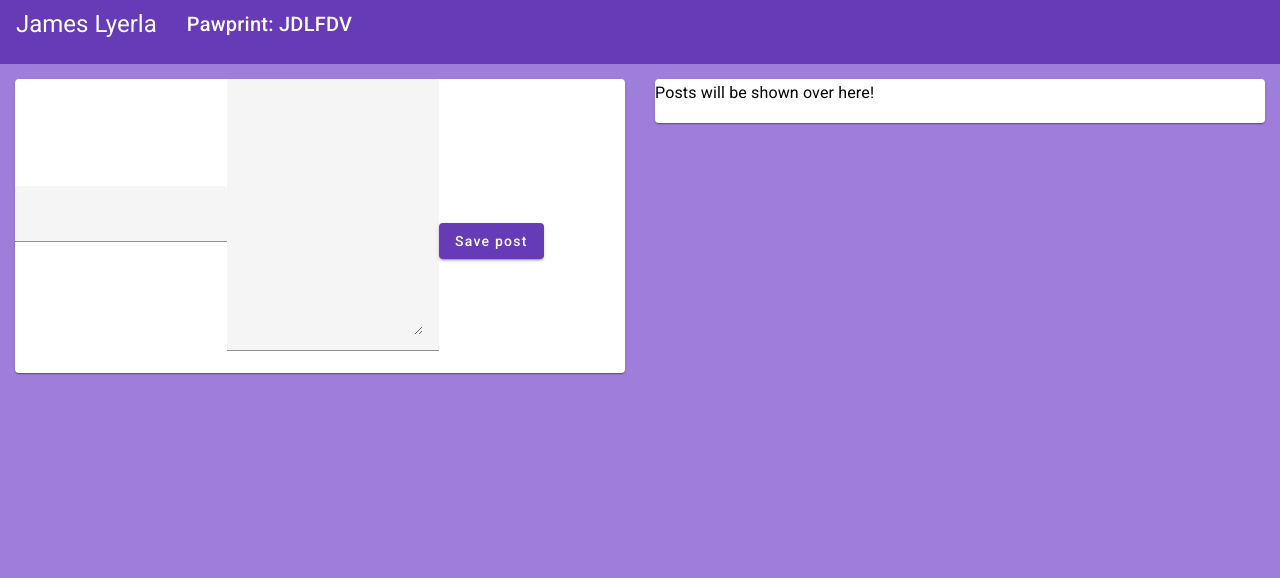
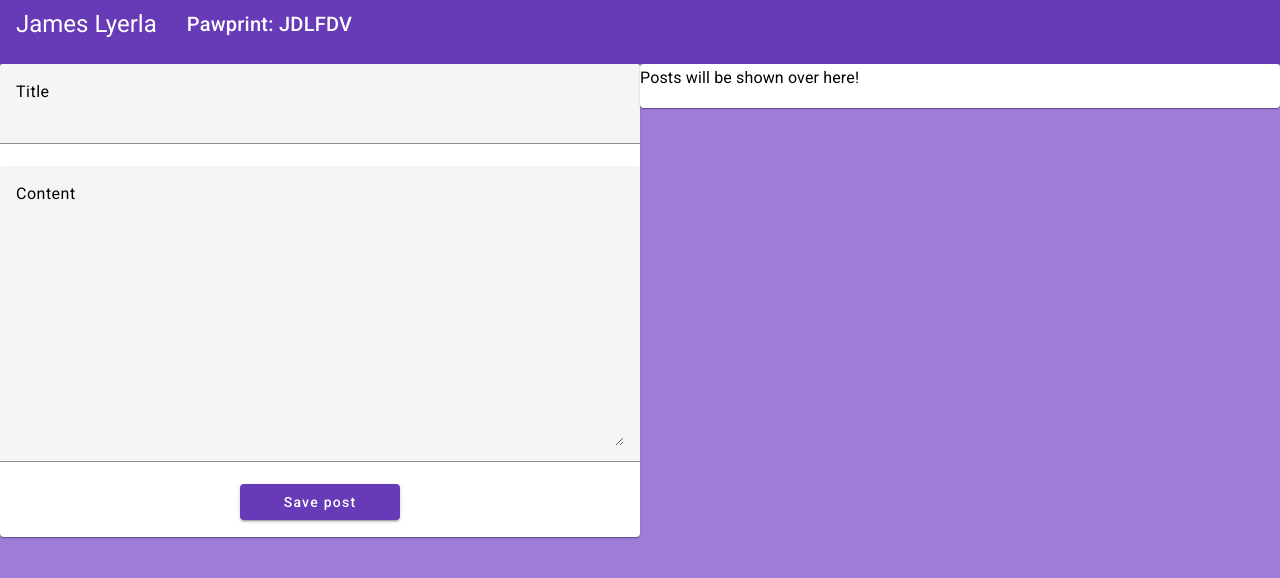
Before and after one commit to lyerlajd/Angular-Project, an Angular app in the folder Assignment3/: page / in a window 1280 px wide. Shown: the top 578 px of the page. Built offline with nearby package versions, Linux system fonts and the light colour scheme.

Commit message:
finished assignment 4

```diff
--- a/Assignment3/src/app/post/post.component.html
+++ b/Assignment3/src/app/post/post.component.html
@@ -14,16 +14,18 @@
 
 <mat-card>
   <form (submit)="onAddPost(postForm)" #postForm = "ngForm">
-    <mat-form-field>
+    <mat-form-field id="mat-title">
       <!-- title -->
+      <label>Title</label>
       <input matInput type="text" name="title" #title required ngModel>
       <mat-error *ngIf="title.invalid">{{getErrorMessage()}}</mat-error>    <!-- getErrorMessage() is not functional -->
     </mat-form-field>
-    <mat-form-field>
+    <mat-form-field id="mat-content">
       <!-- main content -->
+      <label>Content</label>
       <textarea matInput rows="10" name="content" #content required ngModel></textarea>
       <mat-error *ngIf="content.invalid">{{getErrorMessage()}}</mat-error>    <!-- getErrorMessage() is not functional -->
     </mat-form-field>
-    <button mat-raised-button color="primary" type ="submit">Save post</button>
+    <button mat-raised-button color="primary" type ="submit" id="save-button">Save post</button>
   </form>
 </mat-card>
--- a/Assignment3/src/app/post/post.component.ts
+++ b/Assignment3/src/app/post/post.component.ts
@@ -6,7 +6,8 @@ import { PostService } from "./post.services";
 
 @Component({
   selector:'app-post',
-  templateUrl: './post.component.html'
+  templateUrl: './post.component.html',
+  styleUrls: ['../app.component.css']
 })
 
 export class PostComponent {
--- a/Assignment3/src/styles.css
+++ b/Assignment3/src/styles.css
@@ -7,9 +7,9 @@
 }
 
 html, body { height: 100%; }
-body { margin: 0; font-family: Roboto, "Helvetica Neue", sans-serif; }
+body { margin: 0; font-family: Roboto, "Helvetica Neue", sans-serif;  background-color: var(--purple);}
 
-.wrapper
+/* .wrapper
 {
   display: grid;
   grid-template-columns: 50% 50%;
@@ -17,9 +17,15 @@ body { margin: 0; font-family: Roboto, "Helvetica Neue", sans-serif; }
 }
 app-post
 {
-  height: 100%;
+  height: 50%;
   background-color: var(--purple);
   padding: 15px;
+}
+form
+{
+  height: 80%;
+  display: grid;
+  grid-template-rows: 1fr 2fr 1fr;
 }
 app-post-list
 {
@@ -40,4 +46,12 @@ button
   grid-column: 2;
 }
 
+ */
+
+.wrapper { display: grid; grid-template-columns: 50% 50%; }
+
+form { display: grid; grid-template-rows: 0.5fr 3fr 0.5fr; }
+
+button { width: 25%; margin-left: auto; margin-right: auto;}
+
 mat-expansion-panel:hover {background-color: var(--amber);}
```
